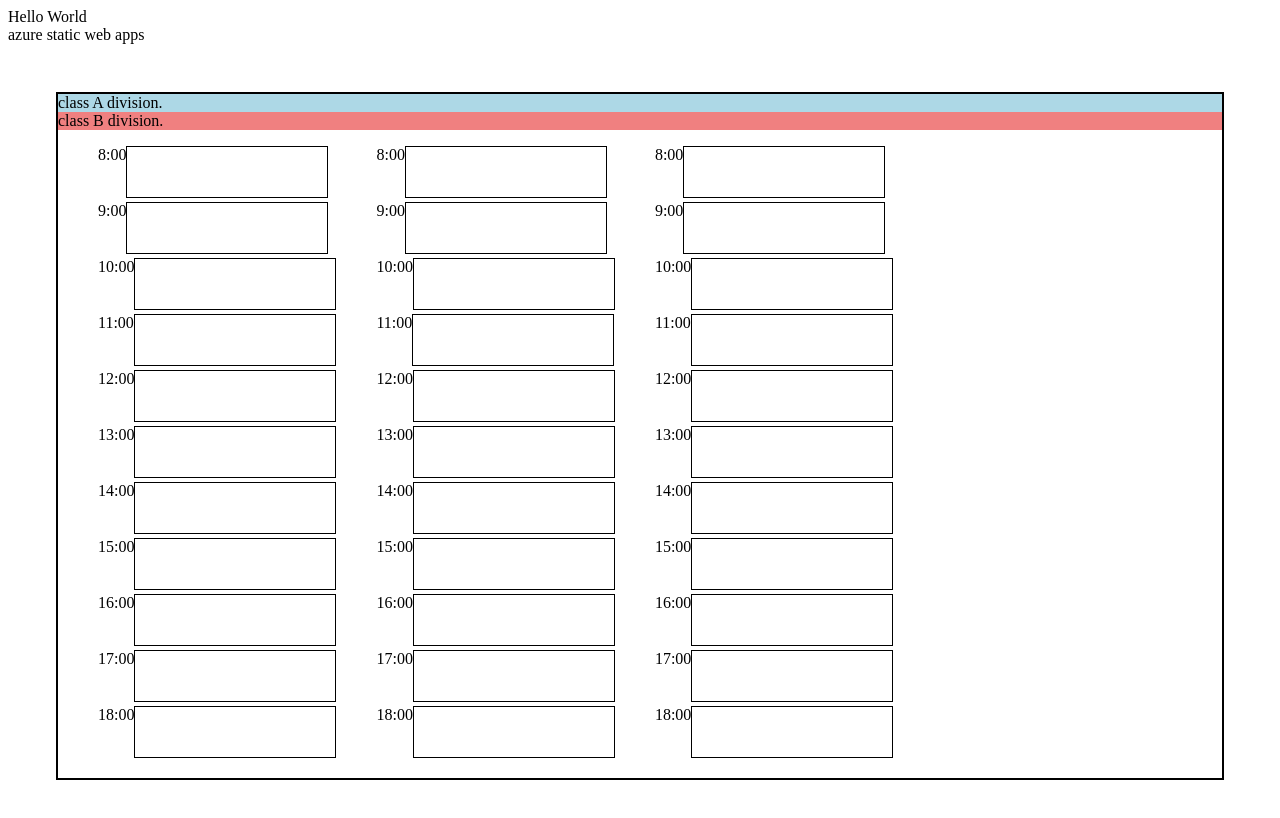
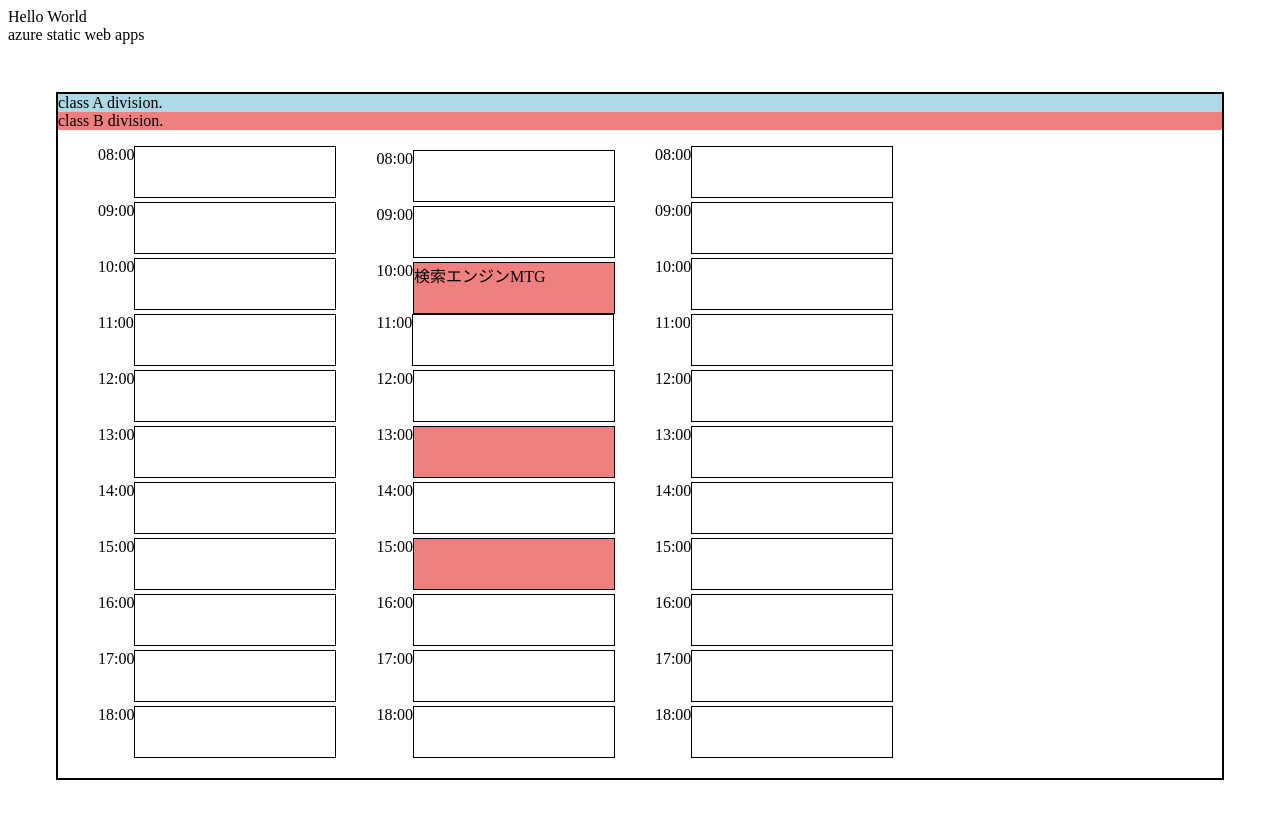
Before and after one commit to t-develop/my-first-static-web-app, a Vue app: page / in a window 1280 px wide. Shown: the top 818 px of the page. Built offline with nearby package versions, Linux system fonts and the light colour scheme.

Commit message:
登録済み状況を表すクラスを追加

```diff
--- a/src/App.vue
+++ b/src/App.vue
@@ -13,8 +13,8 @@
 
 <div class="day">
   <ul>
-  <li><span>8:00</span><div class="hour"></div></li>
-  <li><span>9:00</span><div class="hour"></div></li>
+  <li><span>08:00</span><div class="hour"></div></li>
+  <li><span>09:00</span><div class="hour"></div></li>
   <li><span>10:00</span><div class="hour"></div></li>
   <li><span>11:00</span><div class="hour"></div></li>
   <li><span>12:00</span><div class="hour"></div></li>
@@ -28,14 +28,14 @@
 </div>
 <div class="day">
   <ul>
-  <li><span>8:00</span><div class="hour"></div></li>
-  <li><span>9:00</span><div class="hour"></div></li>
-  <li><span>10:00</span><div class="hour"></div></li>
+  <li><span>08:00</span><div class="hour"></div></li>
+  <li><span>09:00</span><div class="hour"></div></li>
+  <li><span>10:00</span><div class="hour　registered">検索エンジンMTG</div></li>
   <li><span>11:00</span><div class="hour"></div></li>
   <li><span>12:00</span><div class="hour"></div></li>
-  <li><span>13:00</span><div class="hour"></div></li>
+  <li><span>13:00</span><div class="hour registered"></div></li>
   <li><span>14:00</span><div class="hour"></div></li>
-  <li><span>15:00</span><div class="hour"></div></li>
+  <li><span>15:00</span><div class="hour registered"></div></li>
   <li><span>16:00</span><div class="hour"></div></li>
   <li><span>17:00</span><div class="hour"></div></li>
   <li><span>18:00</span><div class="hour"></div></li>
@@ -43,8 +43,8 @@
 </div>
 <div class="day">
   <ul>
-  <li><span>8:00</span><div class="hour"></div></li>
-  <li><span>9:00</span><div class="hour"></div></li>
+  <li><span>08:00</span><div class="hour"></div></li>
+  <li><span>09:00</span><div class="hour"></div></li>
   <li><span>10:00</span><div class="hour"></div></li>
   <li><span>11:00</span><div class="hour"></div></li>
   <li><span>12:00</span><div class="hour"></div></li>
@@ -106,5 +106,8 @@ li{
   /*display: inline-flex;*/
 }
 
+.registered{
+background-color: lightcoral;
+}
 
 </style>
```
